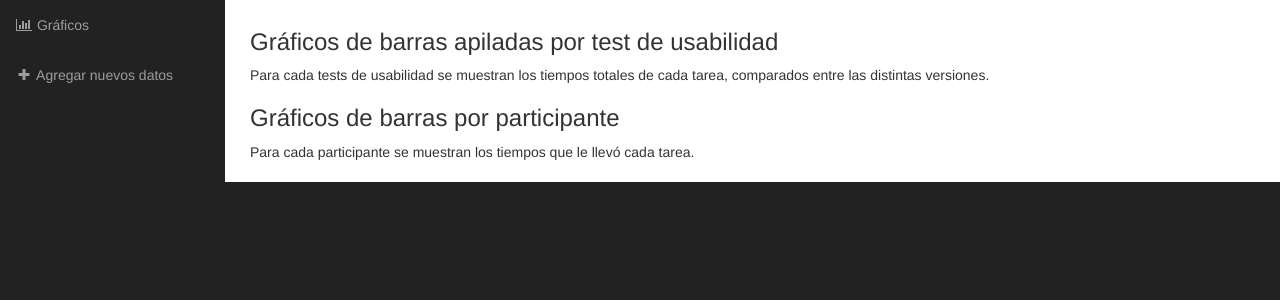
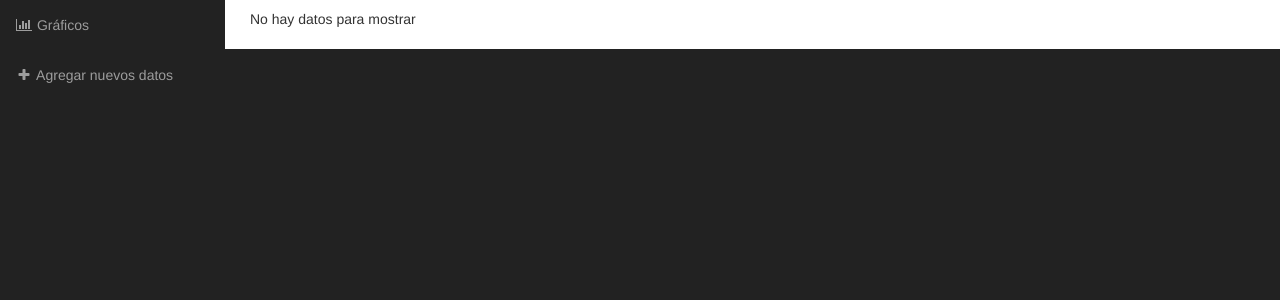
Before and after one commit to grupo-tpoo-2015/tpoo-2015, a Django app: template tpoo/apps/charts/jinja2/charts/home.jinja in a window 1280 px wide. Shown: the part 51-351 px from the top of the page. Run offline with Django 3.2, Linux system fonts and the light colour scheme; the template is opened without the code that fills it, so the values that code supplies are empty; some libraries are stand-ins or nearby versions.

Commit message:
charts: show nothig when there is no data

```diff
--- a/tpoo/apps/charts/jinja2/charts/home.jinja
+++ b/tpoo/apps/charts/jinja2/charts/home.jinja
@@ -1,6 +1,8 @@
 {% extends "base.jinja" %}
 
 {% block content %}
+    {% if datasets %}
+
         <h3>Gráficos de barras apiladas por test de usabilidad</h3>
         <p>
             Para cada tests de usabilidad se muestran los tiempos totales de cada tarea, comparados
@@ -30,6 +32,9 @@
             </li>
         {% endfor %}
         </ul>
+    {% else %}
+        <p>No hay datos para mostrar</p>
+    {% endif %}
 {% endblock %}
 
 {% block js %}
```
Lines whose indentation alone changed are shown as unchanged.
